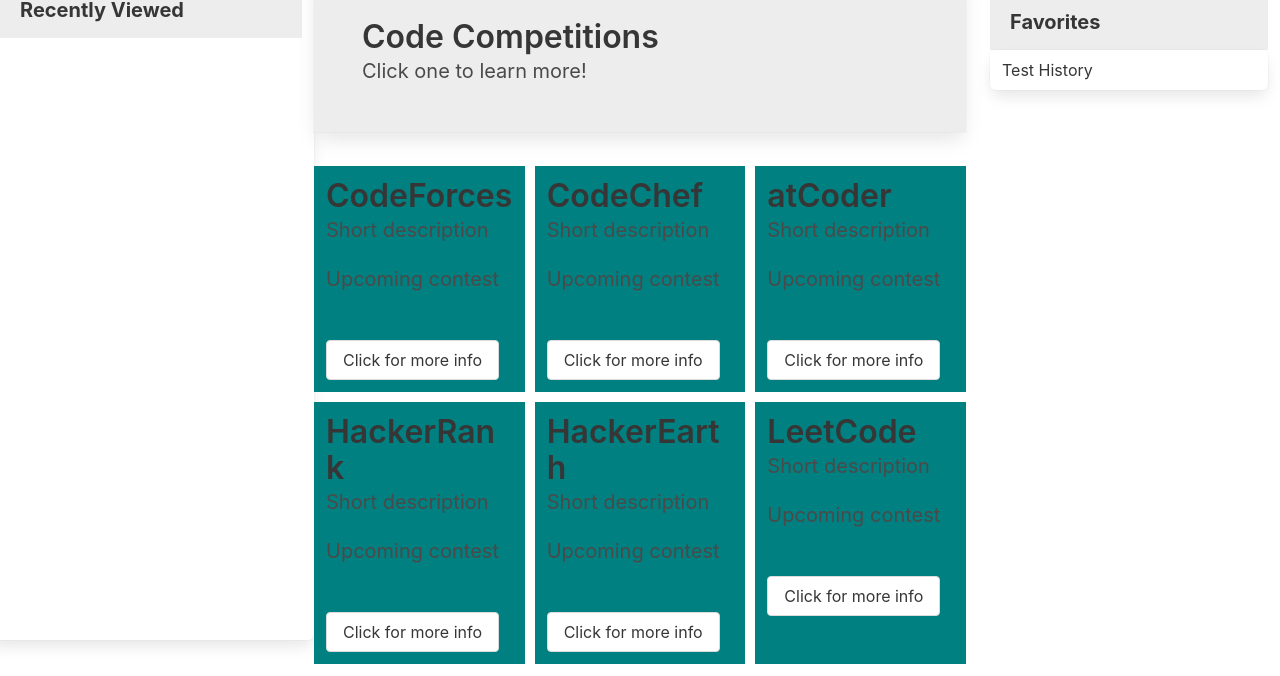
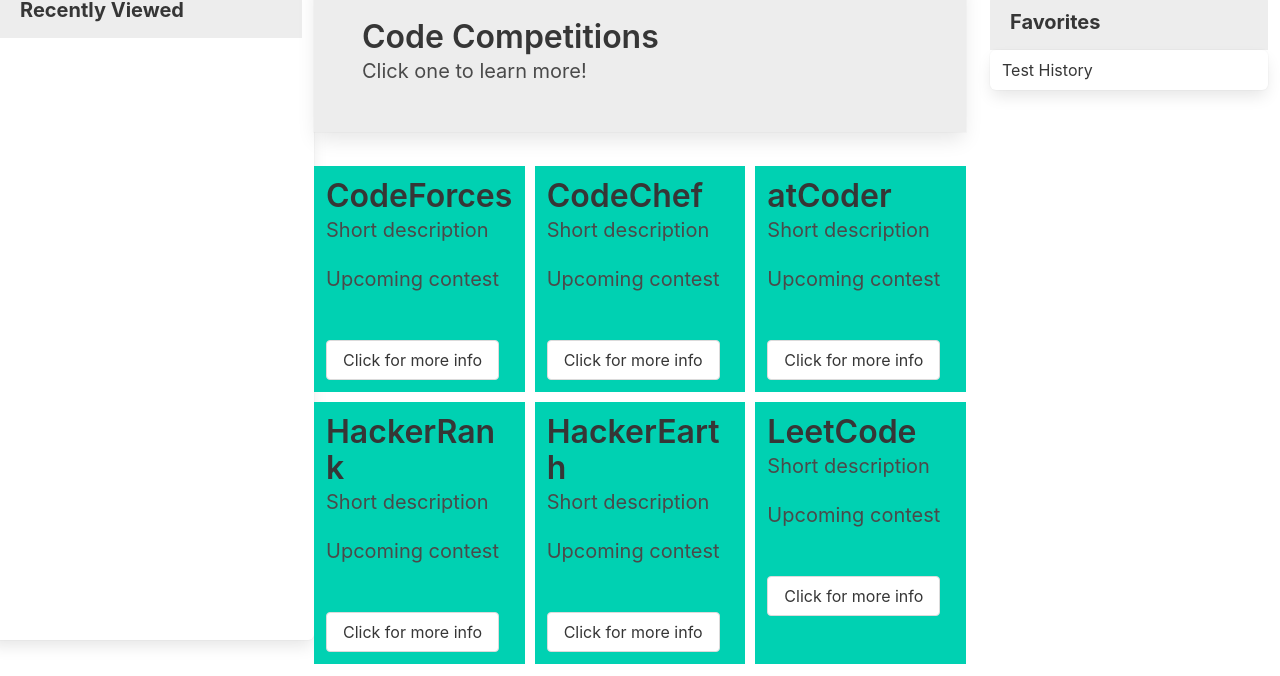
Before and after one commit to mHammy/nearby-coding-comps, a plain HTML site: page index.html in a window 1280 px wide. Shown: the part 124-800 px from the top of the page. Drawn offline with nearby package versions, Linux system fonts and the light colour scheme; no server answers.

Commit message:
Reverted the hard color setting in the style.css to the primary

```diff
--- a/assets/css/style.css
+++ b/assets/css/style.css
@@ -1,5 +1,5 @@
 .contest {
-    background-color: teal;
+    background-color: hsl(171, 100%, 41%);
   }
 
   .center-column {
```
